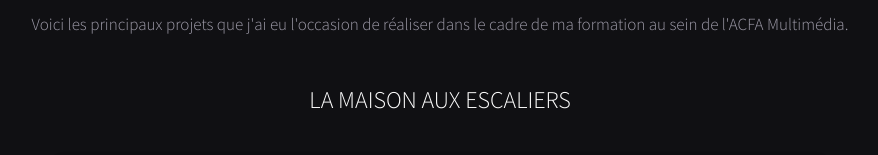
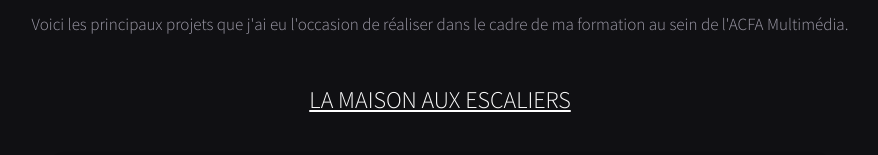
Before and after one commit to naoproduction/naoproduction.github.io, a PHP site: page / in a window 1280 px wide. Shown: the part 2596-2751 px from the top of the page, without its empty margins (200-1078 px from the left). Run offline with PHP 8.4, Linux system fonts and the light colour scheme; some libraries are stand-ins or nearby versions.

Commit message:
Update style.css

```diff
--- a/css/style.css
+++ b/css/style.css
@@ -368,6 +368,7 @@ header.sticky{
 .card-container h2 {
 	text-align: center;
 	text-transform: uppercase;
+	text-decoration: underline;
 }
 
 .video {
```
